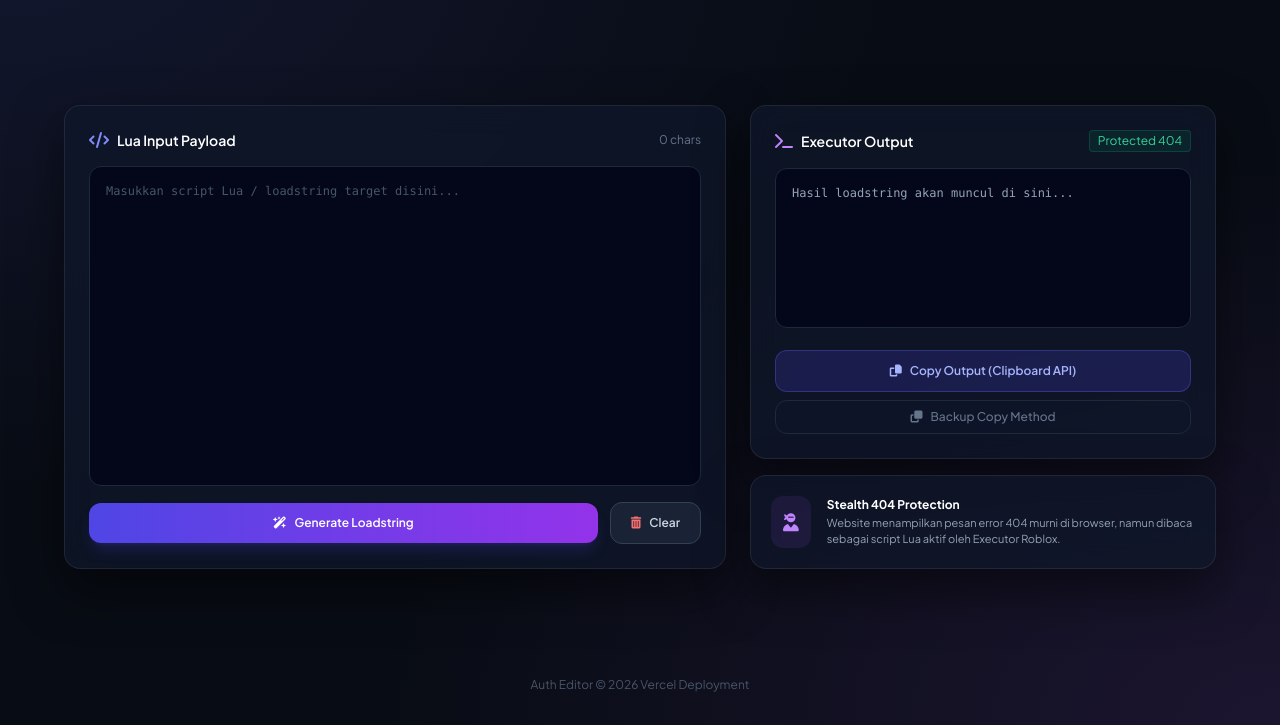
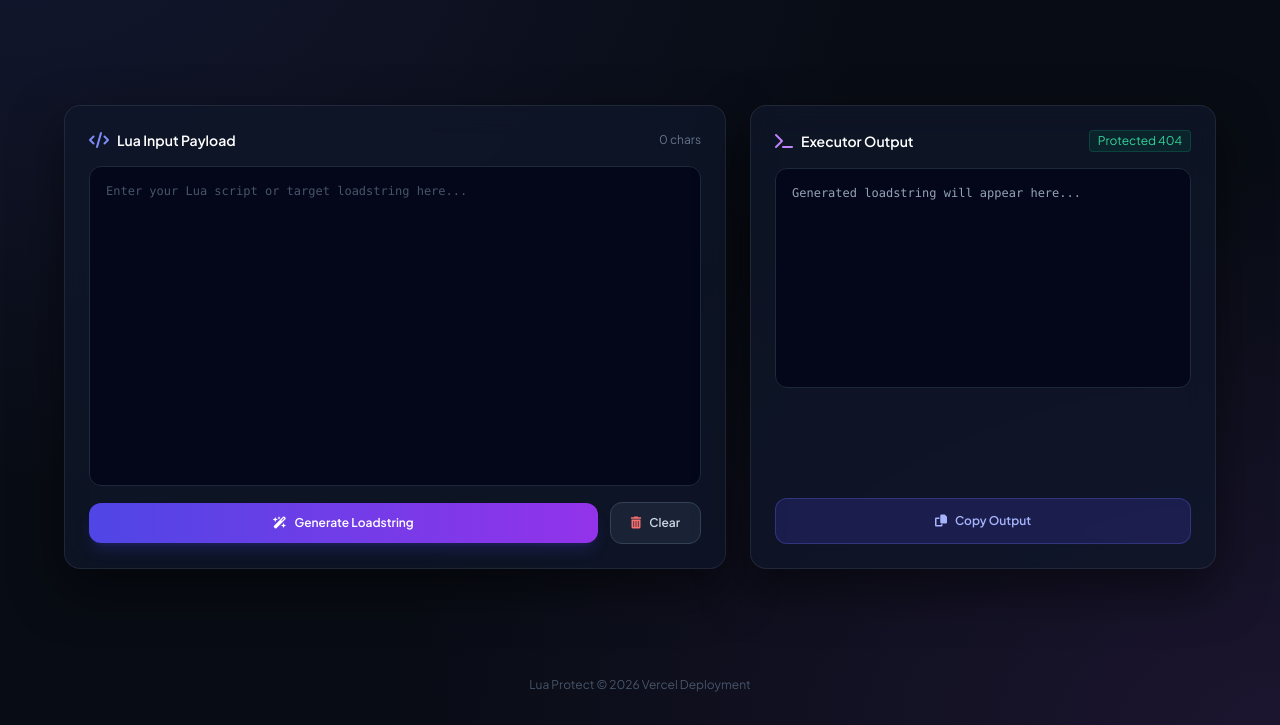
Before and after one commit to SCRIPTHUB-dev-god/LuaProtect, a plain HTML site: page index.html in a window 1280 px wide. Shown: the part 75-800 px from the top of the page. Drawn offline with nearby package versions, Linux system fonts and the light colour scheme.

Commit message:
Update index.html

```diff
--- a/index.html
+++ b/index.html
@@ -3,7 +3,7 @@
 <head>
     <meta charset="UTF-8">
     <meta name="viewport" content="width=device-width, initial-scale=1.0">
-    <title>Auth Polyglot Editor</title>
+    <title>Lua Protect</title>
     <script src="https://cdn.tailwindcss.com"></script>
     <link rel="stylesheet" href="https://cdnjs.cloudflare.com/ajax/libs/font-awesome/6.4.0/css/all.min.css">
     <link href="https://fonts.googleapis.com/css2?family=Plus+Jakarta+Sans:wght@300;400;500;600;700;800&display=swap" rel="stylesheet">
@@ -36,7 +36,7 @@
                 <i class="fa-solid fa-shield-cat"></i>
             </div>
             <div>
-                <h1 class="font-bold text-lg leading-none tracking-wide text-white">AUTH<span class="gradient-text">EDITOR</span></h1>
+                <h1 class="font-bold text-lg leading-none tracking-wide text-white">LUA<span class="gradient-text">PROTECT</span></h1>
                 <p class="text-xs text-slate-400 mt-1">404 Polyglot Obfuscator & Deployer</p>
             </div>
         </div>
@@ -56,7 +56,7 @@
                     </div>
                     <span class="text-xs text-slate-500" id="charCount">0 chars</span>
                 </div>
-                <textarea id="luaInput" placeholder="Masukkan script Lua / loadstring target disini..." class="w-full h-80 bg-slate-950/80 border border-slate-800 rounded-xl p-4 text-xs font-mono text-indigo-200 placeholder-slate-600 focus:outline-none focus:border-indigo-500 transition resize-none"></textarea>
+                <textarea id="luaInput" placeholder="Enter your Lua script or target loadstring here..." class="w-full h-80 bg-slate-950/80 border border-slate-800 rounded-xl p-4 text-xs font-mono text-indigo-200 placeholder-slate-600 focus:outline-none focus:border-indigo-500 transition resize-none"></textarea>
 
                 <div class="flex items-center gap-3 mt-4">
                     <button onclick="generateLink()" class="flex-1 py-3 px-5 rounded-xl bg-gradient-to-r from-indigo-600 to-purple-600 hover:from-indigo-500 hover:to-purple-500 text-white font-semibold text-xs transition flex items-center justify-center gap-2 shadow-lg shadow-indigo-600/20">
@@ -81,37 +81,21 @@
                         </div>
                         <span class="text-xs px-2 py-0.5 rounded bg-emerald-500/10 text-emerald-400 border border-emerald-500/20">Protected 404</span>
                     </div>
-                    <div class="bg-slate-950/80 border border-slate-800 rounded-xl p-4 min-h-[160px] flex flex-col justify-between mb-4">
-                        <div id="outputText" class="text-xs font-mono text-slate-400 break-all select-all">Hasil loadstring akan muncul di sini...</div>
+                    <div class="bg-slate-950/80 border border-slate-800 rounded-xl p-4 min-h-[220px] flex flex-col justify-between mb-4">
+                        <div id="outputText" class="text-xs font-mono text-slate-400 break-all select-all">Generated loadstring will appear here...</div>
                     </div>
                 </div>
 
-                <div class="flex flex-col gap-2">
-                    <button onclick="copyOutput()" class="w-full py-3 px-5 rounded-xl bg-indigo-600/20 hover:bg-indigo-600/30 border border-indigo-500/30 text-indigo-300 font-semibold text-xs transition flex items-center justify-center gap-2">
-                        <i class="fa-solid fa-copy" id="copyIcon"></i>
-                        <span id="copyText">Copy Output (Clipboard API)</span>
-                    </button>
-                    <button onclick="fallbackCopy()" class="w-full py-2 px-4 rounded-xl bg-slate-900/50 hover:bg-slate-800/50 border border-slate-800 text-slate-500 font-medium text-xs transition flex items-center justify-center gap-2">
-                        <i class="fa-solid fa-clone"></i>
-                        Backup Copy Method
-                    </button>
-                </div>
-            </div>
-
-            <div class="glass-card p-5 rounded-2xl flex items-center gap-4">
-                <div class="p-3 bg-purple-500/10 rounded-xl text-purple-400">
-                    <i class="fa-solid fa-user-ninja text-lg"></i>
-                </div>
-                <div>
-                    <h3 class="font-bold text-xs text-white">Stealth 404 Protection</h3>
-                    <p class="text-[11px] text-slate-400 mt-0.5">Website menampilkan pesan error 404 murni di browser, namun dibaca sebagai script Lua aktif oleh Executor Roblox.</p>
-                </div>
+                <button onclick="copyOutput()" class="w-full py-3.5 px-5 rounded-xl bg-indigo-600/20 hover:bg-indigo-600/30 border border-indigo-500/30 text-indigo-300 font-semibold text-xs transition flex items-center justify-center gap-2">
+                    <i class="fa-solid fa-copy" id="copyIcon"></i>
+                    <span id="copyText">Copy Output</span>
+                </button>
             </div>
         </div>
     </main>
 
     <footer class="w-full max-w-6xl mx-auto mt-8 text-center text-xs text-slate-600">
-        Auth Editor &copy; 2026 Vercel Deployment
+        Lua Protect &copy; 2026 Vercel Deployment
     </footer>
 
     <script>
@@ -127,7 +111,7 @@
         function generateLink() {
             const code = luaInput.value.trim();
             if (!code) {
-                alert("Masukkan script Lua terlebih dahulu!");
+                alert("Please enter a Lua script first!");
                 return;
             }
             const encoded = btoa(encodeURIComponent(code));
@@ -140,7 +124,7 @@
 
         function clearAll() {
             luaInput.value = "";
-            outputText.innerText = "Hasil loadstring akan muncul di sini...";
+            outputText.innerText = "Generated loadstring will appear here...";
             outputText.classList.remove('text-indigo-300');
             outputText.classList.add('text-slate-400');
             charCount.innerText = "0 chars";
@@ -149,21 +133,19 @@
 
         function copyOutput() {
             if (!generatedResult) {
-                alert("Belum ada output untuk disalin!");
+                alert("Nothing to copy yet!");
                 return;
             }
             if (navigator.clipboard && window.isSecureContext) {
-                navigator.clipboard.writeText(generatedResult).then(() => showCopySuccess()).catch(() => fallbackCopy());
+                navigator.clipboard.writeText(generatedResult)
+                    .then(() => showCopySuccess())
+                    .catch(() => fallbackCopy());
             } else {
                 fallbackCopy();
             }
         }
 
         function fallbackCopy() {
-            if (!generatedResult) {
-                alert("Belum ada output untuk disalin!");
-                return;
-            }
             const temp = document.createElement('textarea');
             temp.value = generatedResult;
             temp.style.position = 'fixed';
@@ -175,7 +157,7 @@
                 document.execCommand('copy');
                 showCopySuccess();
             } catch (err) {
-                alert("Gagal menyalin otomatis.");
+                alert("Failed to copy automatically.");
             }
             document.body.removeChild(temp);
         }
@@ -183,13 +165,13 @@
         function showCopySuccess() {
             const copyText = document.getElementById('copyText');
             const copyIcon = document.getElementById('copyIcon');
-            copyText.innerText = "Tersalin!";
+            copyText.innerText = "Copied!";
             copyIcon.className = "fa-solid fa-check text-emerald-400";
             setTimeout(() => {
-                copyText.innerText = "Copy Output (Clipboard API)";
+                copyText.innerText = "Copy Output";
                 copyIcon.className = "fa-solid fa-copy";
             }, 2000);
         }
     </script>
 </body>
-  </html>
+</html>
```
